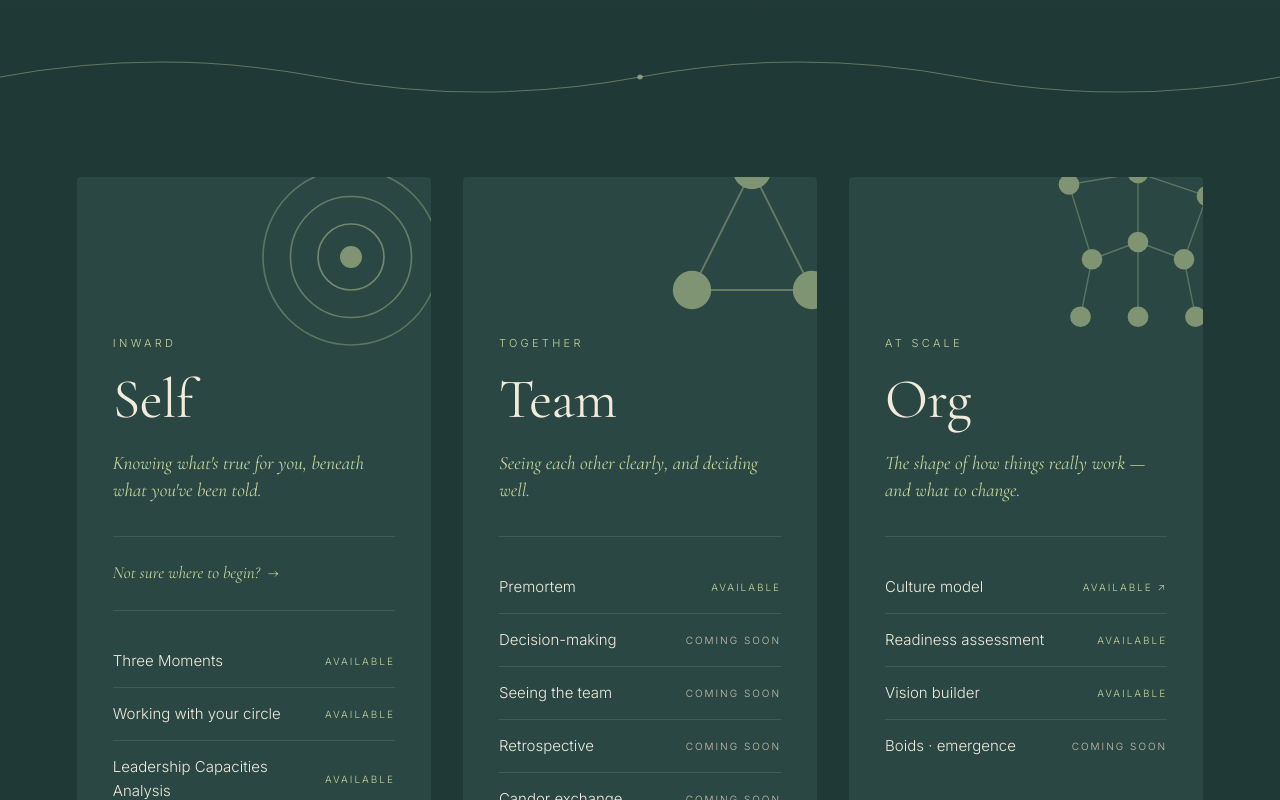
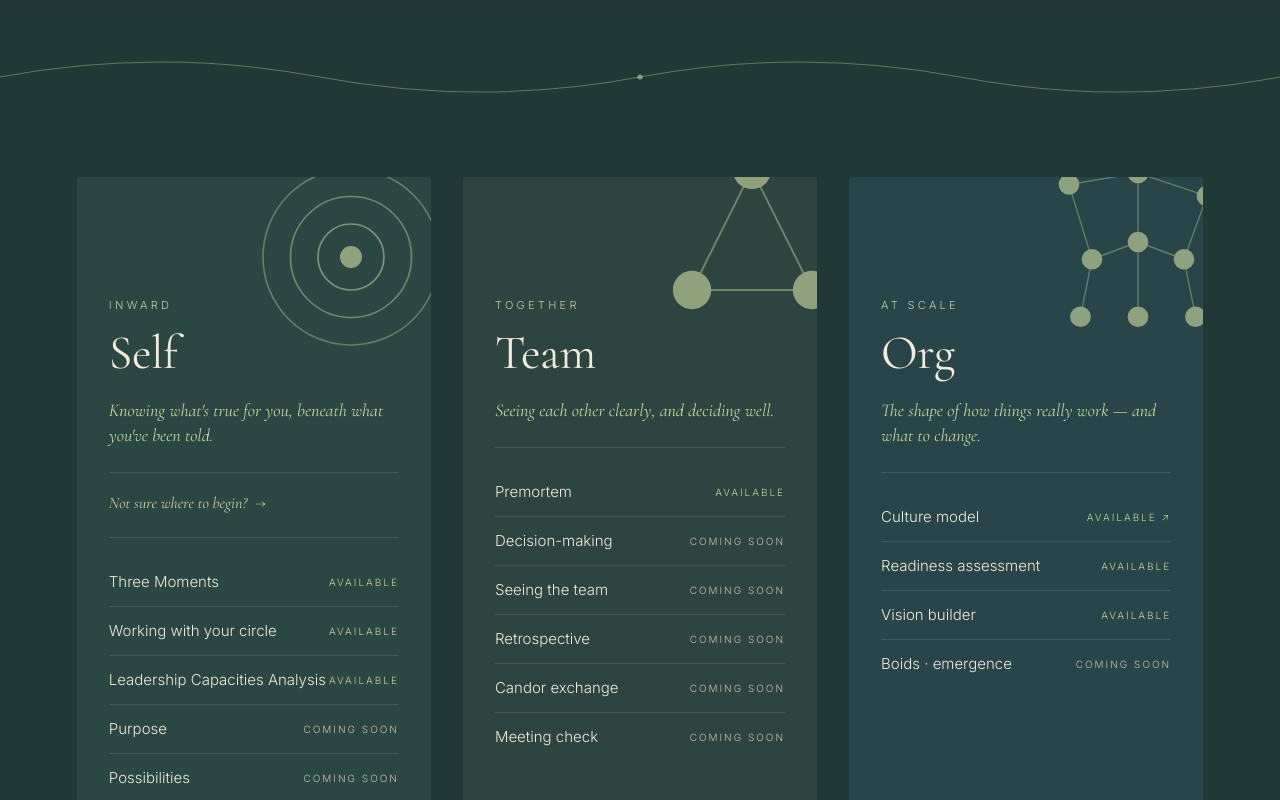
Before and after one commit to JMZywietz/InciteU, a React (Vite) app: page / in a window 1280 px wide. Shown: the part 640-1440 px from the top of the page. Built offline with nearby package versions, Linux system fonts and the light colour scheme; grey boxes are pictures that could not be loaded.

Commit message:
Differentiate Self/Team/Org cards with subtle tints and shrink card chrome

```diff
--- a/src/components/CategoryCard.jsx
+++ b/src/components/CategoryCard.jsx
@@ -2,34 +2,44 @@ import React, { useState } from 'react';
 import { C, F } from '../theme.js';
 import { eyebrow, heading } from '../styles.js';
 
-export default function CategoryCard({ label, name, tagline, Icon, iconStyle, tools, navigate, guideTo }) {
+// Map variant string to per-category background + hover from the theme.
+// Falls back to the original bgCard/bgCardHover if no variant is passed,
+// so other tool pages that use this look unchanged.
+const VARIANT_BG = {
+  self: { base: C.bgCardSelf, hover: C.bgCardSelfHover },
+  team: { base: C.bgCardTeam, hover: C.bgCardTeamHover },
+  org:  { base: C.bgCardOrg,  hover: C.bgCardOrgHover },
+};
+
+export default function CategoryCard({ label, name, tagline, Icon, iconStyle, tools, navigate, guideTo, variant }) {
   const [hovered, setHovered] = useState(false);
+  const bgPair = VARIANT_BG[variant] || { base: C.bgCard, hover: C.bgCardHover };
 
   return (
     <div onMouseEnter={() => setHovered(true)} onMouseLeave={() => setHovered(false)}
-         style={{ background: hovered ? C.bgCardHover : C.bgCard, borderRadius: 4, padding: '48px 36px', transition: 'background 0.4s, transform 0.4s', cursor: 'default', position: 'relative', overflow: 'hidden', minHeight: 460, transform: hovered ? 'translateY(-4px)' : 'none' }}>
-      <div style={{ position: 'absolute', ...iconStyle, opacity: 0.55, pointerEvents: 'none', transition: 'transform 0.4s', transform: hovered ? 'rotate(-6deg) scale(1.05)' : 'none' }}>
+         style={{ background: hovered ? bgPair.hover : bgPair.base, borderRadius: 4, padding: '40px 32px', transition: 'background 0.4s, transform 0.4s', cursor: 'default', position: 'relative', overflow: 'hidden', minHeight: 380, transform: hovered ? 'translateY(-4px)' : 'none' }}>
+      <div style={{ position: 'absolute', ...iconStyle, opacity: 0.65, pointerEvents: 'none', transition: 'transform 0.4s', transform: hovered ? 'rotate(-6deg) scale(1.05)' : 'none' }}>
         <Icon />
       </div>
-      <div style={{ position: 'relative', zIndex: 1, marginTop: 110 }}>
-        <div style={{ ...eyebrow, marginBottom: 16 }}>{label}</div>
-        <h2 style={{ ...heading(56), marginBottom: 20 }}>{name}</h2>
-        <p style={{ fontFamily: F.serif, fontStyle: 'italic', fontSize: 19, color: C.sage, marginBottom: 32, lineHeight: 1.4 }}>{tagline}</p>
+      <div style={{ position: 'relative', zIndex: 1, marginTop: 80 }}>
+        <div style={{ ...eyebrow, marginBottom: 12 }}>{label}</div>
+        <h2 style={{ ...heading(48), marginBottom: 16 }}>{name}</h2>
+        <p style={{ fontFamily: F.serif, fontStyle: 'italic', fontSize: 18, color: C.sage, marginBottom: 24, lineHeight: 1.4 }}>{tagline}</p>
         {guideTo && (
           <a onClick={(e) => { e.preventDefault(); navigate(guideTo); }} href="#"
-             style={{ display: 'inline-flex', alignItems: 'center', gap: 8, color: C.sage, textDecoration: 'none', fontFamily: F.serif, fontStyle: 'italic', fontSize: 17, cursor: 'pointer', borderTop: `1px solid ${C.line}`, width: '100%', padding: '22px 0 24px', transition: 'gap 0.3s' }}
+             style={{ display: 'inline-flex', alignItems: 'center', gap: 8, color: C.sage, textDecoration: 'none', fontFamily: F.serif, fontStyle: 'italic', fontSize: 16, cursor: 'pointer', borderTop: `1px solid ${C.line}`, width: '100%', padding: '18px 0 20px', transition: 'gap 0.3s' }}
              onMouseEnter={(e) => { e.target.style.gap = '14px'; }}
              onMouseLeave={(e) => { e.target.style.gap = '8px'; }}>
             Not sure where to begin? <span style={{ fontStyle: 'normal' }}>→</span>
           </a>
         )}
-        <ul style={{ listStyle: 'none', padding: 0, margin: 0, borderTop: `1px solid ${C.line}`, paddingTop: 24 }}>
+        <ul style={{ listStyle: 'none', padding: 0, margin: 0, borderTop: `1px solid ${C.line}`, paddingTop: 20 }}>
           {tools.map((t, i) => {
             const isLink = !!(t.to || t.external);
             const onClick = t.to ? () => navigate(t.to) : t.external ? () => window.open(t.external, '_blank', 'noopener') : null;
             return (
               <li key={i} onClick={onClick}
-                  style={{ padding: '14px 0', borderBottom: i === tools.length - 1 ? 'none' : `1px solid ${C.line}`, display: 'flex', justifyContent: 'space-between', alignItems: 'center', fontSize: 15, color: C.cream, cursor: isLink ? 'pointer' : 'default', transition: 'color 0.3s' }}
+                  style={{ padding: '12px 0', borderBottom: i === tools.length - 1 ? 'none' : `1px solid ${C.line}`, display: 'flex', justifyContent: 'space-between', alignItems: 'center', fontSize: 15, color: C.cream, cursor: isLink ? 'pointer' : 'default', transition: 'color 0.3s' }}
                   onMouseEnter={(e) => { if (isLink) e.currentTarget.style.color = C.sage; }}
                   onMouseLeave={(e) => { if (isLink) e.currentTarget.style.color = C.cream; }}>
                 <span>{t.name}</span>
--- a/src/pages/HomePage.jsx
+++ b/src/pages/HomePage.jsx
@@ -35,7 +35,7 @@ export default function HomePage() {
 
       <section id="tools-anchor" style={{ padding: '30px 6vw 120px', maxWidth: 1400, margin: '0 auto' }}>
         <div style={{ display: 'grid', gridTemplateColumns: 'repeat(auto-fit, minmax(320px, 1fr))', gap: 32 }}>
-          <CategoryCard label="Inward" name="Self" tagline="Knowing what's true for you, beneath what you've been told." Icon={SelfIcon} iconStyle={{ top: -30, right: -30, width: 220, height: 220 }} navigate={navigate} guideTo="where-to-start"
+          <CategoryCard variant="self" label="Inward" name="Self" tagline="Knowing what's true for you, beneath what you've been told." Icon={SelfIcon} iconStyle={{ top: -30, right: -30, width: 220, height: 220 }} navigate={navigate} guideTo="where-to-start"
             tools={[
               { name: 'Three Moments', live: true, to: 'three-moments' },
               { name: 'Working with your circle', live: true, to: 'lcp' },
@@ -43,7 +43,7 @@ export default function HomePage() {
               { name: 'Purpose', live: false },
               { name: 'Possibilities', live: false },
             ]} />
-          <CategoryCard label="Together" name="Team" tagline="Seeing each other clearly, and deciding well." Icon={TeamIcon} iconStyle={{ top: -55, right: -55, width: 240, height: 240 }} navigate={navigate}
+          <CategoryCard variant="team" label="Together" name="Team" tagline="Seeing each other clearly, and deciding well." Icon={TeamIcon} iconStyle={{ top: -55, right: -55, width: 240, height: 240 }} navigate={navigate}
             tools={[
               { name: 'Premortem', live: true, to: 'pre-mortem' },
               { name: 'Decision-making', live: false },
@@ -52,7 +52,7 @@ export default function HomePage() {
               { name: 'Candor exchange', live: false },
               { name: 'Meeting check', live: false },
             ]} />
-          <CategoryCard label="At scale" name="Org" tagline="The shape of how things really work — and what to change." Icon={OrgIcon} iconStyle={{ top: -50, right: -50, width: 230, height: 230 }} navigate={navigate}
+          <CategoryCard variant="org" label="At scale" name="Org" tagline="The shape of how things really work — and what to change." Icon={OrgIcon} iconStyle={{ top: -50, right: -50, width: 230, height: 230 }} navigate={navigate}
             tools={[
               { name: 'Culture model', live: true, external: 'https://qq5l85.csb.app/' },
               { name: 'Readiness assessment', live: true, to: 'readiness' },
--- a/src/theme.js
+++ b/src/theme.js
@@ -5,6 +5,13 @@ export const C = {
   bgDeep: '#1F3937',
   bgCard: '#2A4744',
   bgCardHover: '#335552',
+  // Per-category card backgrounds (Path A: subtle tinting)
+  bgCardSelf: '#2A4744',       // existing sage-teal
+  bgCardSelfHover: '#335552',
+  bgCardTeam: '#2D4541',       // warmer, slightly more green-brown
+  bgCardTeamHover: '#37514D',
+  bgCardOrg: '#28464A',        // cooler, slightly more blue-teal
+  bgCardOrgHover: '#325258',
   cream: '#F0EBDB',
   creamMuted: '#C9C2AE',
   sage: '#C5D49B',
```
